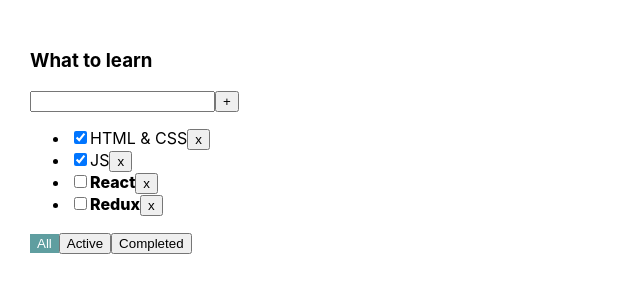
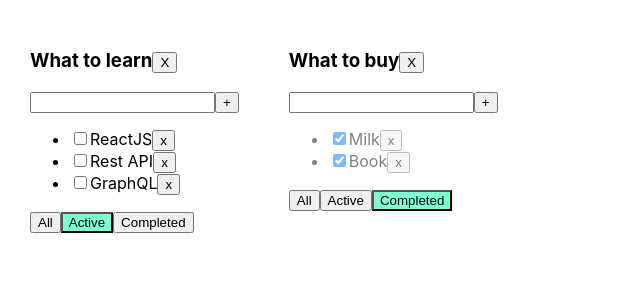
Before and after one commit to VadDoc/Todo-List, a React (Create React App) app: page / in a window 1280 px wide. Shown: the top 300 px of the page, without its empty margins (0-640 px from the left). Built offline with nearby package versions, Linux system fonts and the light colour scheme.

Commit message:
Lesson 5: add 2 list tasks

```diff
--- a/src/App.css
+++ b/src/App.css
@@ -7,17 +7,18 @@
   margin-right: 50px;
 }
 
-.active-filter {
-  background-color: cadetblue;
-  color: white;
-  border: 1px solid cadetblue;
+.error {
+  border: red 1px solid;
 }
 
-.error {
-  border: 2px solid red;
-  outline: none;
+.error-message {
+  color: red;
 }
 
-.notCompleted {
-  font-weight: 800;
+.active-filter {
+  background-color: aquamarine;
 }
+
+.is-done {
+  opacity: 0.5;
+}
--- a/src/App.tsx
+++ b/src/App.tsx
@@ -1,82 +1,111 @@
 import React, {useState} from 'react';
 import './App.css';
-import Todolist from "./TodoList";
+import {Todolist} from './Todolist';
 import {v1} from 'uuid';
-import {isBoolean} from "util";
 
-export type TaskType = {
-  id: string
-  title: string
-  isDone: boolean
+export type FilterValuesType = "all" | "active" | "completed";
+type TodoListType = {
+  id: string, title: string, filter: FilterValuesType
 }
 
-export type FilterValueType = 'all' | 'active' | 'completed'
+function App() {
+  const tasksId1 = v1()
+  const tasksId2 = v1()
 
-function App() {
-  const [tasks, setTasks] = useState<Array<TaskType>>([
-    {id: v1(), title: 'HTML & CSS', isDone: true},
-    {id: v1(), title: 'JS', isDone: true},
-    {id: v1(), title: 'React', isDone: false},
-    {id: v1(), title: 'Redux', isDone: false},
+
+  let [allTasks, setAllTasks] = useState({
+      [tasksId1]: [
+          {id: v1(), title: "HTML&CSS", isDone: true},
+          {id: v1(), title: "JS", isDone: true},
+          {id: v1(), title: "ReactJS", isDone: false},
+          {id: v1(), title: "Rest API", isDone: false},
+          {id: v1(), title: "GraphQL", isDone: false},
+      ],
+      [tasksId2]: [
+          {id: v1(), title: "Milk", isDone: true},
+          {id: v1(), title: "Book", isDone: true},
+          {id: v1(), title: "Coffee", isDone: false},
+          {id: v1(), title: "Tea", isDone: false},
+          {id: v1(), title: "Bread", isDone: false},
+      ]
+  })
+
+  const [todoLists, setTodolists] = useState<Array<TodoListType>>([
+    {id: tasksId1, title: "What to learn", filter: "active"},
+    {id: tasksId2, title: "What to buy", filter: "completed"}
   ])
 
-  const [filter, setFilter] = useState<FilterValueType>('all')
 
-  const removeTask = (taskID: string) => {
-    setTasks(tasks.filter(t => t.id !== taskID))
+  function removeTask(id: string, tasksId: string) {
+    let tasks = allTasks[tasksId]
+    let filteredTasks = tasks.filter(t => t.id !== id);
+    allTasks[tasksId] = filteredTasks
+    setAllTasks({...allTasks});
   }
 
-  const addTask = (title: string) => {
-    const newTask: TaskType = {
-      id: v1(),
-      title: title,
-      isDone: false
-    }
+  function addTask(title: string, tasksId: string) {
+    let task = {id: v1(), title: title, isDone: false};
+    let tasks = allTasks[tasksId]
+    let newTasks = [...tasks, task]
+    allTasks[tasksId] = newTasks
+    setAllTasks({...allTasks});
 
-    const updateTasks = [newTask, ...tasks]
-    setTasks(updateTasks)
   }
 
-  const changeTaskStatus = (taskID: string, isDone: boolean) => {
-    let task = tasks.find(t => t.id === taskID)
-    if(task) task.isDone = isDone
-    // let copy = [...tasks]
-    // setTasks(copy)
-    setTasks([...tasks])
+  function changeStatus(taskId: string, isDone: boolean, tasksId: string) {
+    let tasks = allTasks[tasksId]
+    let task = tasks.find(t => t.id === taskId);
+    if (task) {
+      task.isDone = isDone;
+      setAllTasks({...allTasks});
+    }
   }
 
-  // const changeTaskStatus = (taskID: string, isDone: boolean) => {
-  //   const updatedTasks: Array<TaskType> = tasks.map(t => t.id === taskID ? {...t, isDone} : t)
-  //   setTasks(updatedTasks)
-  // }
 
-  // const changeTaskStatus = (taskID: string, isDone: boolean) => {
-  //   setTasks(tasks.map(t => t.id === taskID ? {...t, isDone: !t.isDone} : t) )
-  // }
+  function changeFilter(value: FilterValuesType, todoListId: string) {
 
-  const changeTodoFilter = (filter: FilterValueType) => {
-    setFilter(filter)
+    let todoList = todoLists.find(tl=>tl.id===todoListId)
+    if(todoList) {
+      todoList.filter = value
+      setTodolists([...todoLists])
+    }
   }
 
-  let tasksForRender = tasks
-  if (filter === 'active') {
-    tasksForRender = tasks.filter(t => !t.isDone)
+  function removeTasks(tasksId: string) {
+    let filteredTasks = todoLists.filter(tl => tl.id !== tasksId)
+    setTodolists(filteredTasks)
+    delete allTasks[tasksId]
+    setAllTasks({...allTasks})
   }
-  if (filter === 'completed') {
-    tasksForRender = tasks.filter(t => t.isDone)
-  }
+
 
   return (
     <div className="App">
-      <Todolist
-        title={'What to learn'}
-        tasks={tasksForRender}
-        filter={filter}
-        removeTask={removeTask}
-        changeTodoFilter={changeTodoFilter}
-        changeTaskStatus={changeTaskStatus}
-        addTask={addTask}
-      />
+      {todoLists.map(tl => {
+        let tasksForTodolist = allTasks[tl.id];
+
+        if (tl.filter === "active") {
+          tasksForTodolist = allTasks[tl.id].filter(t => !t.isDone);
+        }
+        if (tl.filter === "completed") {
+          tasksForTodolist = allTasks[tl.id].filter(t => t.isDone);
+        }
+
+        return (
+          <Todolist
+            key={tl.id}
+            tasksId={tl.id}
+            title={tl.title}
+            tasks={tasksForTodolist}
+            removeTask={removeTask}
+            changeFilter={changeFilter}
+            addTask={addTask}
+            changeTaskStatus={changeStatus}
+            filter={tl.filter}
+            removeTasks={removeTasks}
+          />
+        )
+      })}
     </div>
   );
 }
--- a/src/TodoList.tsx
+++ b/src/TodoList.tsx
@@ -1,92 +1,94 @@
-import React, {useState, KeyboardEvent, ChangeEvent} from 'react';
-import {FilterValueType, TaskType} from "./App";
+import React, {ChangeEvent, KeyboardEvent, useState} from 'react';
+import {FilterValuesType} from './App';
 
-type TodolistPropsType = {
+type TaskType = {
+    id: string
+    title: string
+    isDone: boolean
+}
+
+type PropsType = {
+    tasksId: string
     title: string
     tasks: Array<TaskType>
-  filter: FilterValueType
-  removeTask: (taskID: string) => void
-  changeTodoFilter: (filter: FilterValueType) => void
-  changeTaskStatus: (taskID: string, isDone: boolean) => void
-  addTask: (title: string) => void
+    removeTask: (taskId: string, tasksId: string) => void
+    changeFilter: (value: FilterValuesType, tasksId: string) => void
+    addTask: (title: string, tasksId: string) => void
+    changeTaskStatus: (taskId: string, isDone: boolean, tasksId: string) => void
+    filter: FilterValuesType
+    removeTasks: (tasksId: string) => void
 }
 
-const Todolist = (props: TodolistPropsType) => {
-  const[title, setTitle] = useState<string>("")
-  const [error, setError] = useState<boolean>(false)
+export function Todolist(props: PropsType) {
 
-  const tasksList = props.tasks.map(t => {
-    const changeStatus = (event: ChangeEvent<HTMLInputElement>) => {
-      props.changeTaskStatus(t.id, event.currentTarget.checked)
+    let [title, setTitle] = useState("")
+    let [error, setError] = useState<string | null>(null)
+
+    const addTask = () => {
+        if (title.trim() !== "") {
+            props.addTask(title.trim(), props.tasksId);
+            setTitle("");
+        } else {
+            setError("Title is required");
+        }
     }
 
-    return (
-      <li>
-        <input
-          type="checkbox"
-          checked={t.isDone}
-          onChange={changeStatus}
-        />
-        <span className={!t.isDone ? 'notCompleted' : ''}>{t.title}</span>
-        <button onClick={() => props.removeTask(t.id)}>x</button>
-      </li>
-    )
-  })
-
-  const addTask = () => {
-    const trimmedTitle = title.trim()
-      if(trimmedTitle) {
-        props.addTask(title)
-      } else {
-        setError(true)
-      }
-    setTitle('')
+    const onChangeHandler = (e: ChangeEvent<HTMLInputElement>) => {
+        setTitle(e.currentTarget.value)
     }
 
-  const setAllFilter = () => props.changeTodoFilter('all')
-  const setActiveFilter = () => props.changeTodoFilter('active')
-  const setCompleted = () => props.changeTodoFilter('completed')
-  const changeTitle = (e: ChangeEvent<HTMLInputElement>) => {
-    if(error) {
-      setError(false)
+    const onKeyPressHandler = (e: KeyboardEvent<HTMLInputElement>) => {
+        setError(null);
+        if (e.charCode === 13) {
+            addTask();
         }
-    setTitle(e.currentTarget.value)
-  }
-  const onKeyPress = (e: KeyboardEvent<HTMLInputElement>) => {
-    if (e.key === "Enter") addTask()
     }
 
-  return (
+    const removeTasks = () => {
+        props.removeTasks(props.tasksId)
+    }
+
+    const onAllClickHandler = () => props.changeFilter("all", props.tasksId);
+    const onActiveClickHandler = () => props.changeFilter("active", props.tasksId);
+    const onCompletedClickHandler = () => props.changeFilter("completed", props.tasksId);
+
+
+    return <div>
+        <h3>{props.title}<button onClick={removeTasks}>X</button></h3>
         <div>
-      <h3>{props.title}</h3>
-      <div>
-        <input
-          value={title}
-          onChange={changeTitle}
-          onKeyPress = {onKeyPress}
-          className={error ? 'error' : ''}
+            <input value={title}
+                   onChange={onChangeHandler}
+                   onKeyPress={onKeyPressHandler}
+                   className={error ? "error" : ""}
             />
             <button onClick={addTask}>+</button>
-        {error && <div style={{color: 'red'}}>Title is required</div>}
+            {error && <div className="error-message">{error}</div>}
         </div>
         <ul>
-        {tasksList}
+            {
+                props.tasks.map(t => {
+                    const onClickHandler = () => props.removeTask(t.id, props.tasksId)
+                    const onChangeHandler = (e: ChangeEvent<HTMLInputElement>) => {
+                        props.changeTaskStatus(t.id, e.currentTarget.checked, props.tasksId);
+                    }
+
+                    return <li key={t.id} className={t.isDone ? "is-done" : ""}>
+                        <input type="checkbox"
+                               onChange={onChangeHandler}
+                               checked={t.isDone}/>
+                        <span>{t.title}</span>
+                        <button onClick={onClickHandler}>x</button>
+                    </li>
+                })
+            }
         </ul>
         <div>
-        <button
-          className={props.filter === 'all' ? 'active-filter' : ''}
-          onClick={setAllFilter}>All</button>
-        <button
-          className={props.filter === 'active' ? 'active-filter' : ''}
-          onClick={setActiveFilter}
-        >Active</button>
-        <button
-          className={props.filter === 'completed' ? 'active-filter' : ''}
-          onClick={setCompleted}
-        >Completed</button>
+            <button className={props.filter === 'all' ? "active-filter" : ""}
+                    onClick={onAllClickHandler}>All</button>
+            <button className={props.filter === 'active' ? "active-filter" : ""}
+                onClick={onActiveClickHandler}>Active</button>
+            <button className={props.filter === 'completed' ? "active-filter" : ""}
+                onClick={onCompletedClickHandler}>Completed</button>
         </div>
     </div>
-  )
 }
-
-export default Todolist
```
Lines whose indentation alone changed are shown as unchanged.
